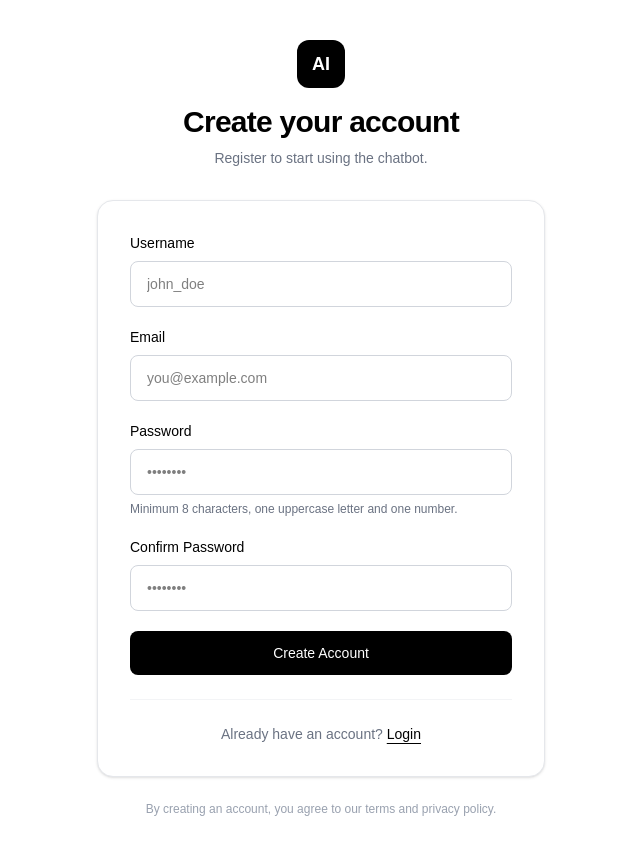
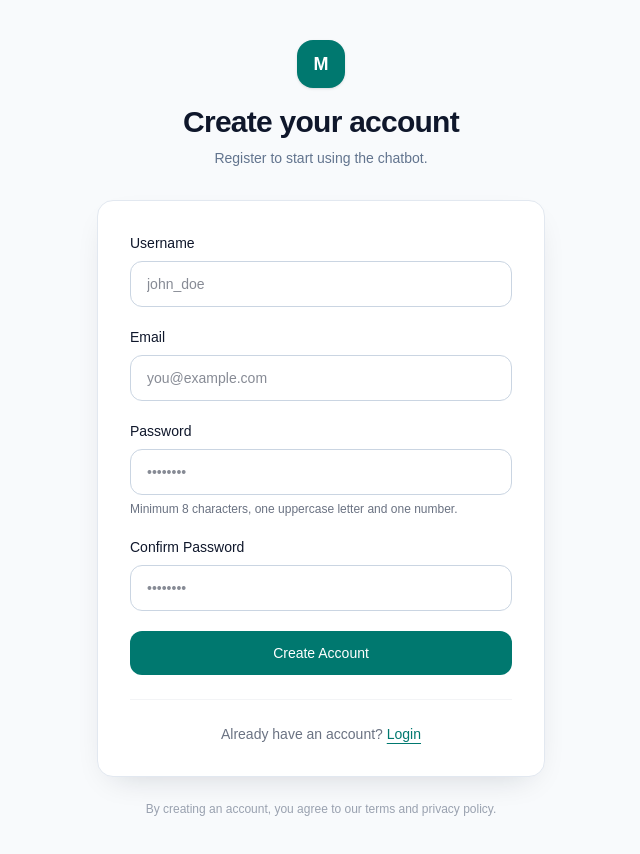
Before and after one commit to muhammad-atif-74/chat-app-I, a Next.js app in the folder frontend/: page /register in a window 1280 px wide. Shown: the top 854 px of the page, without its empty margins (319-959 px from the left). Built offline with nearby package versions, Linux system fonts and the light colour scheme; no server answers.

Commit message:
Enhance UI components across login, register, and settings pages; update styles for improved accessibility and user experience

```diff
--- a/frontend/app/login/page.tsx
+++ b/frontend/app/login/page.tsx
@@ -70,25 +70,25 @@ export default function LoginPage() {
   };
 
   return (
-    <main className="flex min-h-screen items-center justify-center bg-white px-4 py-10 text-black">
+    <main className="flex min-h-screen items-center justify-center bg-slate-50 px-4 py-10 text-slate-900">
       <div className="w-full max-w-md">
         {/* Header */}
         <div className="mb-8 text-center">
-          <div className="mx-auto mb-4 flex h-12 w-12 items-center justify-center rounded-xl bg-black text-white">
-            <span className="text-lg font-bold">AI</span>
+          <div className="mx-auto mb-4 flex h-12 w-12 items-center justify-center rounded-2xl bg-teal-700 text-white shadow-sm">
+            <span className="text-lg font-bold">M</span>
           </div>
 
           <h1 className="text-3xl font-semibold tracking-tight">
             Welcome back
           </h1>
 
-          <p className="mt-2 text-sm text-gray-500">
+          <p className="mt-2 text-sm text-slate-500">
             Login to continue to your chatbot.
           </p>
         </div>
 
         {/* Card */}
-        <div className="rounded-2xl border border-gray-200 bg-white p-6 shadow-sm sm:p-8">
+        <div className="rounded-2xl border border-slate-200 bg-white p-6 shadow-[0_12px_32px_-16px_rgba(15,23,42,0.2)] sm:p-8">
           {submitted && (
             <div className="mb-5 rounded-lg border border-green-200 bg-green-50 px-4 py-3 text-sm text-green-700">
               Login form is valid.
@@ -114,10 +114,10 @@ export default function LoginPage() {
                 value={form.email}
                 onChange={handleChange}
                 placeholder="you@example.com"
-                className={`w-full rounded-lg border px-4 py-3 text-sm outline-none transition focus:border-black ${
+                className={`w-full rounded-xl border px-4 py-3 text-sm outline-none transition focus:border-teal-600 focus:ring-4 focus:ring-teal-600/10 ${
                   errors.email
                     ? "border-red-500"
-                    : "border-gray-300"
+                    : "border-slate-300"
                 }`}
               />
 
@@ -140,7 +140,7 @@ export default function LoginPage() {
 
                 <Link
                   href="/forgot-password"
-                  className="text-xs font-medium text-gray-500 hover:text-black"
+                  className="text-xs font-medium text-slate-500 hover:text-teal-700"
                 >
                   Forgot password?
                 </Link>
@@ -154,10 +154,10 @@ export default function LoginPage() {
                 value={form.password}
                 onChange={handleChange}
                 placeholder="••••••••"
-                className={`w-full rounded-lg border px-4 py-3 text-sm outline-none transition focus:border-black ${
+                className={`w-full rounded-xl border px-4 py-3 text-sm outline-none transition focus:border-teal-600 focus:ring-4 focus:ring-teal-600/10 ${
                   errors.password
                     ? "border-red-500"
-                    : "border-gray-300"
+                    : "border-slate-300"
                 }`}
               />
 
@@ -173,7 +173,7 @@ export default function LoginPage() {
               <input
                 id="remember"
                 type="checkbox"
-                className="h-4 w-4 rounded border-gray-300 accent-black"
+                className="h-4 w-4 rounded border-slate-300 accent-teal-700"
               />
 
               <label
@@ -187,7 +187,7 @@ export default function LoginPage() {
             {/* Submit */}
             <button
               type="submit"
-              className="w-full rounded-lg bg-black px-4 py-3 text-sm font-medium text-white transition hover:bg-gray-800 active:scale-[0.99]"
+              className="w-full rounded-xl bg-teal-700 px-4 py-3 text-sm font-medium text-white transition hover:bg-teal-800 active:scale-[0.99]"
             >
               {loading ? "Logging in..." : "Login"}
             </button>
@@ -199,7 +199,7 @@ export default function LoginPage() {
               Don&apos;t have an account?{" "}
               <Link
                 href="/register"
-                className="font-medium text-black underline underline-offset-4 hover:text-gray-600"
+                className="font-medium text-teal-700 underline underline-offset-4 hover:text-teal-800"
               >
                 Create an account
               </Link>
--- a/frontend/app/register/page.tsx
+++ b/frontend/app/register/page.tsx
@@ -99,25 +99,25 @@ export default function RegisterPage() {
   };
 
   return (
-    <main className="min-h-screen bg-white text-black flex items-center justify-center px-4 py-10">
+    <main className="flex min-h-screen items-center justify-center bg-slate-50 px-4 py-10 text-slate-900">
       <div className="w-full max-w-md">
         {/* Header */}
         <div className="mb-8 text-center">
-          <div className="mx-auto mb-4 flex h-12 w-12 items-center justify-center rounded-xl bg-black text-white">
-            <span className="text-lg font-bold">AI</span>
+          <div className="mx-auto mb-4 flex h-12 w-12 items-center justify-center rounded-2xl bg-teal-700 text-white shadow-sm">
+            <span className="text-lg font-bold">M</span>
           </div>
 
           <h1 className="text-3xl font-semibold tracking-tight">
             Create your account
           </h1>
 
-          <p className="mt-2 text-sm text-gray-500">
+          <p className="mt-2 text-sm text-slate-500">
             Register to start using the chatbot.
           </p>
         </div>
 
         {/* Form */}
-        <div className="rounded-2xl border border-gray-200 bg-white p-6 shadow-sm sm:p-8">
+        <div className="rounded-2xl border border-slate-200 bg-white p-6 shadow-[0_12px_32px_-16px_rgba(15,23,42,0.2)] sm:p-8">
           {submitted && (
             <div className="mb-5 rounded-lg border border-green-200 bg-green-50 px-4 py-3 text-sm text-green-700">
               Registration form is valid.
@@ -142,10 +142,10 @@ export default function RegisterPage() {
                 value={form.username}
                 onChange={handleChange}
                 placeholder="john_doe"
-                className={`w-full rounded-lg border px-4 py-3 text-sm outline-none transition focus:border-black ${
+                className={`w-full rounded-xl border px-4 py-3 text-sm outline-none transition focus:border-teal-600 focus:ring-4 focus:ring-teal-600/10 ${
                   errors.username
                     ? "border-red-500"
-                    : "border-gray-300"
+                    : "border-slate-300"
                 }`}
               />
 
@@ -172,10 +172,10 @@ export default function RegisterPage() {
                 value={form.email}
                 onChange={handleChange}
                 placeholder="you@example.com"
-                className={`w-full rounded-lg border px-4 py-3 text-sm outline-none transition focus:border-black ${
+                className={`w-full rounded-xl border px-4 py-3 text-sm outline-none transition focus:border-teal-600 focus:ring-4 focus:ring-teal-600/10 ${
                   errors.email
                     ? "border-red-500"
-                    : "border-gray-300"
+                    : "border-slate-300"
                 }`}
               />
 
@@ -202,10 +202,10 @@ export default function RegisterPage() {
                 value={form.password}
                 onChange={handleChange}
                 placeholder="••••••••"
-                className={`w-full rounded-lg border px-4 py-3 text-sm outline-none transition focus:border-black ${
+                className={`w-full rounded-xl border px-4 py-3 text-sm outline-none transition focus:border-teal-600 focus:ring-4 focus:ring-teal-600/10 ${
                   errors.password
                     ? "border-red-500"
-                    : "border-gray-300"
+                    : "border-slate-300"
                 }`}
               />
 
@@ -236,10 +236,10 @@ export default function RegisterPage() {
                 value={form.confirmPassword}
                 onChange={handleChange}
                 placeholder="••••••••"
-                className={`w-full rounded-lg border px-4 py-3 text-sm outline-none transition focus:border-black ${
+                className={`w-full rounded-xl border px-4 py-3 text-sm outline-none transition focus:border-teal-600 focus:ring-4 focus:ring-teal-600/10 ${
                   errors.confirmPassword
                     ? "border-red-500"
-                    : "border-gray-300"
+                    : "border-slate-300"
                 }`}
               />
 
@@ -253,7 +253,7 @@ export default function RegisterPage() {
             {/* Submit */}
             <button
               type="submit"
-              className="w-full rounded-lg bg-black px-4 py-3 text-sm font-medium text-white transition hover:bg-gray-800 active:scale-[0.99]"
+              className="w-full rounded-xl bg-teal-700 px-4 py-3 text-sm font-medium text-white transition hover:bg-teal-800 active:scale-[0.99]"
             >
               {loading ? "Creating account..." : "Create Account"}
             </button>
@@ -265,7 +265,7 @@ export default function RegisterPage() {
               Already have an account?{" "}
               <Link
                 href="/login"
-                className="font-medium text-black underline underline-offset-4 hover:text-gray-600"
+                className="font-medium text-teal-700 underline underline-offset-4 hover:text-teal-800"
               >
                 Login
               </Link>
```
Also changed, not shown: frontend/app/settings/page.tsx (+30 -34 lines), 1 other file (tests, documents, lock files or other folders).
